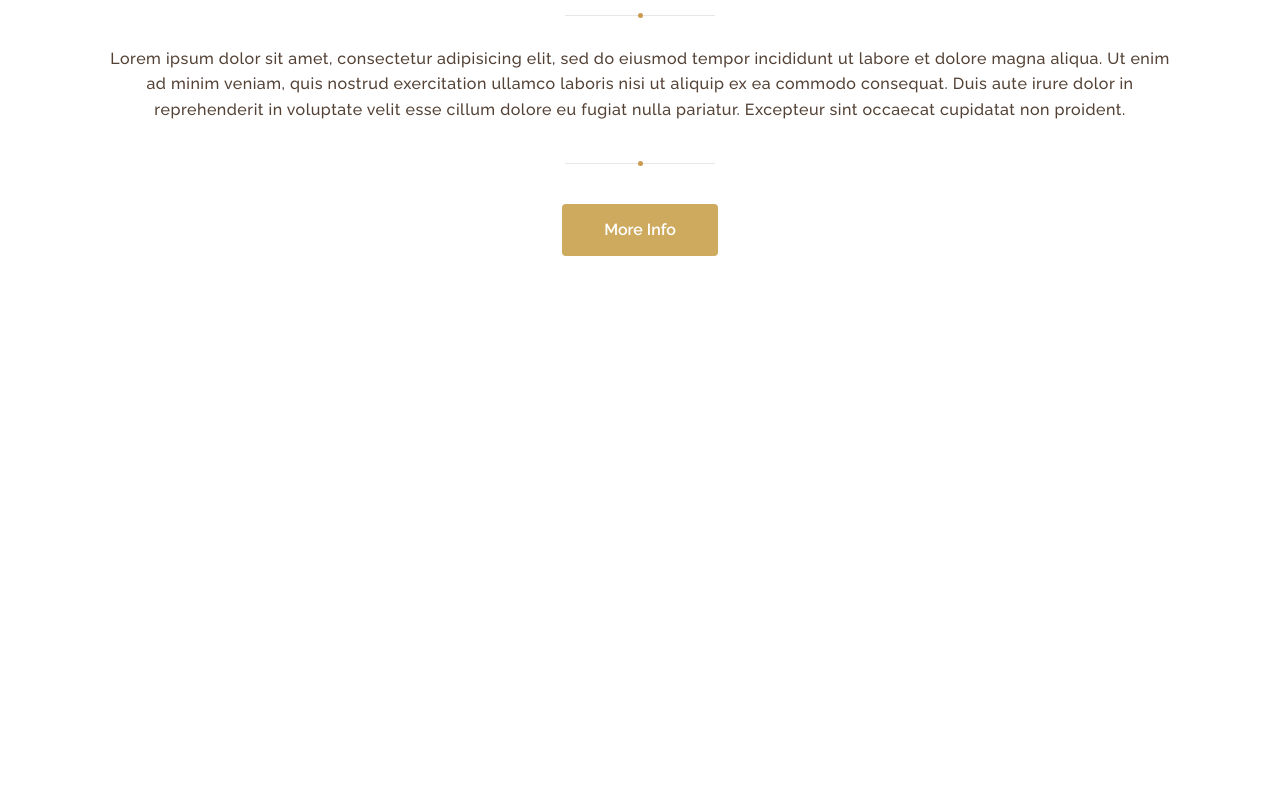
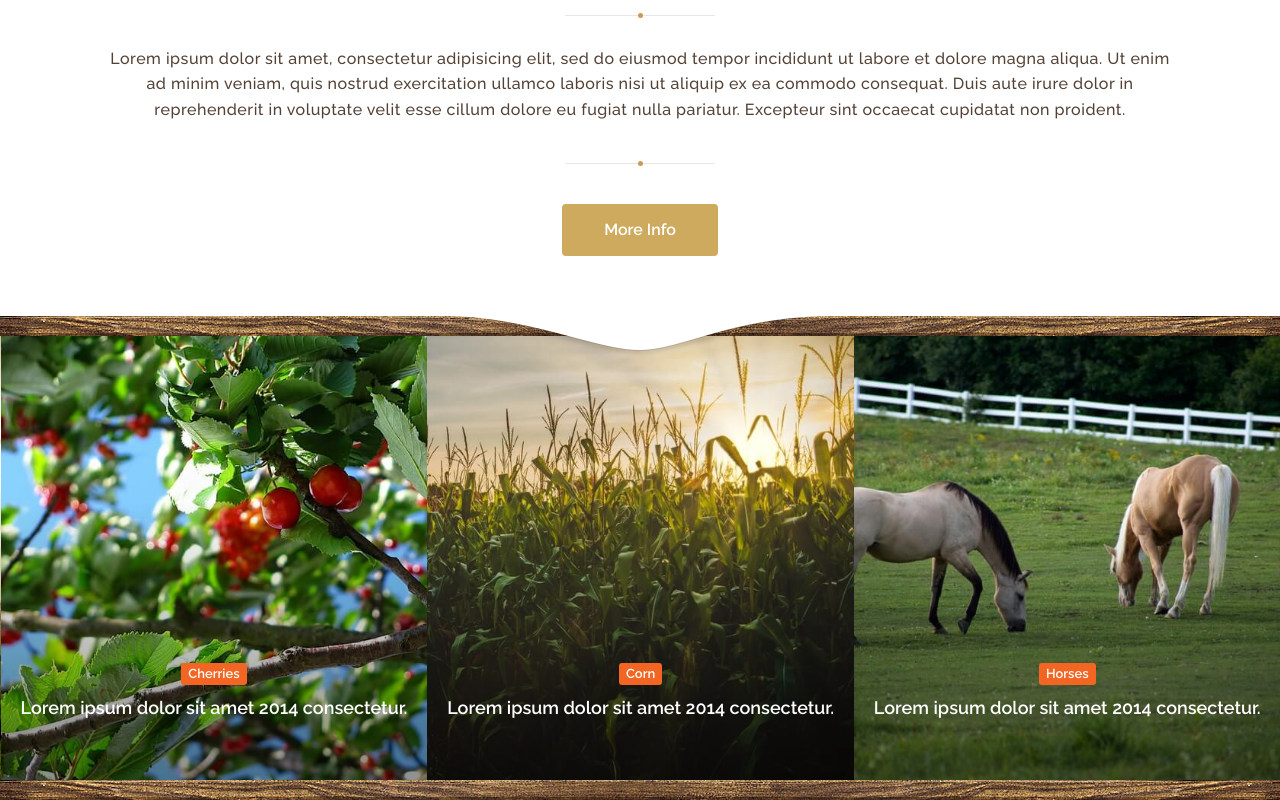
Before and after one commit to tomasz-paterka/Organic_farm_template, a website built with webpack: page src/index.html in a window 1280 px wide. Shown: the part 1322-2122 px from the top of the page. Before the commit the page ends 1638 px from the top, so only its background shows below. Built offline with nearby package versions, Linux system fonts and the light colour scheme; some packages are replaced by stand-ins of ours.

Commit message:
add owl_carousel, images and styles

```diff
--- a/src/index.html
+++ b/src/index.html
@@ -141,6 +141,63 @@
     </div>
   </section>
 
+  <section class="gallery no-padding separator top bottom">
+    <span class="arrow-separator"></span>
+    <div class="container-fluid">
+      <div class="row">
+        <div class="col-lg-12">
+          <div class="owl-carousel">
+            <figure class="item">
+              <div class="overlay">
+                <div class="content">
+                  <a href="#grapes" class="category">Grapes</a>
+                  <h3><a href="#grapes" class="white">Lorem ipsum dolor sit amet 2014 consectetur.</a></h3>
+                </div>
+              </div>
+              <img src="img/grapes.jpg" class="img-fluid" alt="Image 1">
+            </figure>
+            <figure class="item">
+              <div class="overlay">
+                <div class="content">
+                  <a href="#cherries" class="category">Cherries</a>
+                  <h3><a href="#cherries" class="white">Lorem ipsum dolor sit amet 2014 consectetur.</a></h3>
+                </div>
+              </div>
+              <img src="img/cherries.jpg" class="img-fluid" alt="Image 1">
+            </figure>
+            <figure class="item">
+              <div class="overlay">
+                <div class="content">
+                  <a href="#corn" class="category">Corn</a>
+                  <h3><a href="#corn" class="white">Lorem ipsum dolor sit amet 2014 consectetur.</a></h3>
+                </div>
+              </div>
+              <img src="img/corn.jpg" class="img-fluid" alt="Image 1">
+            </figure>
+            <figure class="item">
+              <div class="overlay">
+                <div class="content">
+                  <a href="#horses" class="category">Horses</a>
+                  <h3><a href="#horses" class="white">Lorem ipsum dolor sit amet 2014 consectetur.</a></h3>
+                </div>
+              </div>
+              <img src="img/horses.jpg" class="img-fluid" alt="Image 1">
+            </figure>
+            <figure class="item">
+              <div class="overlay">
+                <div class="content">
+                  <a href="#wine" class="category">Wine</a>
+                  <h3><a href="#wine" class="white">Lorem ipsum dolor sit amet 2014 consectetur.</a></h3>
+                </div>
+              </div>
+              <img src="img/wine.jpg" class="img-fluid" alt="Image 1">
+            </figure>
+          </div>
+        </div>
+      </div>
+    </div>
+  </section>
+
   <script src="<%= htmlWebpackPlugin.files.chunks.main.entry %>"></script>
 </body>
 
--- a/src/js/app.js
+++ b/src/js/app.js
@@ -0,0 +1,26 @@
+$(function () {
+  $('.owl-carousel').owlCarousel({
+    loop: true,
+    margin: 0,
+    nav: false,
+    dots: false,
+    autoplay: true,
+    autoplayTimeout: 3000,
+    autoplayHoverPause: true,
+    autoHeight: true,
+    responsive: {
+      0: {
+        items: 1
+      },
+      720: {
+        items: 2
+      },
+      1024: {
+        items: 3
+      },
+      1440: {
+        items: 4
+      }
+    }
+  })
+});
--- a/src/js/index.js
+++ b/src/js/index.js
@@ -1,7 +1,15 @@
 import 'bootstrap';
 import '../scss/style.scss';
+import './app';
+import '../scss/owl_carousel/owl.carousel.scss';
+import 'owl.carousel';
 
 require('../img/logo.png');
 require('../img/intro1.jpg');
 require('../img/intro2.jpg');
 require('../img/intro3.jpg');
+require('../img/grapes.jpg');
+require('../img/corn.jpg');
+require('../img/cherries.jpg');
+require('../img/horses.jpg');
+require('../img/wine.jpg');
--- /dev/null
+++ b/src/scss/owl_carousel/_autoheight.scss
@@ -0,0 +1,7 @@
+/*
+ * 	Owl Carousel - Auto Height Plugin
+ */
+
+.owl-height {
+	transition: height 500ms ease-in-out;
+}
--- /dev/null
+++ b/src/scss/owl_carousel/_core.scss
@@ -0,0 +1,126 @@
+/*
+ *  Owl Carousel - Core
+ */
+.owl-carousel {
+	display: none;
+	width: 100%;
+	-webkit-tap-highlight-color: transparent;
+	/* position relative and z-index fix webkit rendering fonts issue */
+	position: relative;
+	z-index: 1;
+
+	.owl-stage {
+		position: relative;
+		-ms-touch-action: pan-Y;
+		touch-action: manipulation;
+		-moz-backface-visibility: hidden; /* fix firefox animation glitch */
+	}
+
+	.owl-stage:after {
+		content: ".";
+		display: block;
+		clear: both;
+		visibility: hidden;
+		line-height: 0;
+		height: 0;
+	}
+
+	.owl-stage-outer {
+		position: relative;
+		overflow: hidden;
+		/* fix for flashing background */
+		-webkit-transform: translate3d(0px, 0px, 0px);
+	}
+
+	.owl-wrapper,
+	.owl-item{
+		-webkit-backface-visibility: hidden;
+		-moz-backface-visibility: hidden;
+		-ms-backface-visibility: hidden;
+		-webkit-transform: translate3d(0,0,0);
+		-moz-transform: translate3d(0,0,0);
+		-ms-transform: translate3d(0,0,0);
+	}
+
+	.owl-item {
+		position: relative;
+		min-height: 1px;
+		float: left;
+		-webkit-backface-visibility: hidden;
+		-webkit-tap-highlight-color: transparent;
+		-webkit-touch-callout: none;
+	}
+	.owl-item img {
+		display: block;
+		width: 100%;
+	}
+
+	.owl-nav.disabled,
+	.owl-dots.disabled {
+		display: none;
+	}
+
+	.owl-nav .owl-prev,
+	.owl-nav .owl-next,
+	.owl-dot {
+		cursor: pointer;
+		-webkit-user-select: none;
+		-khtml-user-select: none;
+		-moz-user-select: none;
+		-ms-user-select: none;
+		user-select: none;
+	}
+
+	.owl-nav button.owl-prev,
+	.owl-nav button.owl-next,
+	button.owl-dot {
+		background: none;
+		color: inherit;
+		border: none;
+		padding:0!important;
+		font: inherit;
+	}
+
+	&.owl-loaded {
+		display: block;
+	}
+
+	&.owl-loading {
+		opacity: 0;
+		display: block;
+	}
+
+	&.owl-hidden {
+		opacity: 0;
+	}
+
+	&.owl-refresh .owl-item {
+		visibility: hidden;
+	}
+
+	&.owl-drag .owl-item {
+		touch-action: pan-y;
+		-webkit-user-select: none;
+		-moz-user-select: none;
+		-ms-user-select: none;
+		user-select: none;
+	}
+
+	&.owl-grab {
+		cursor: move;
+		cursor: grab;
+	}
+
+	&.owl-rtl {
+		direction: rtl;
+	}
+
+	&.owl-rtl .owl-item {
+		float: right;
+	}
+}
+
+/* No Js */
+.no-js .owl-carousel {
+	display: block;
+}
--- /dev/null
+++ b/src/scss/owl_carousel/owl.carousel.scss
@@ -0,0 +1,2 @@
+@import 'core';
+@import 'autoheight';
--- a/src/scss/style.scss
+++ b/src/scss/style.scss
@@ -457,3 +457,74 @@ body {
     }
   }
 }
+
+.gallery {
+  width: 100%;
+  height: auto;
+  position: relative;
+  padding: 0;
+  margin: 0 auto;
+
+  .owl-carousel {
+    .item {
+      position: relative;
+      margin: 0 auto;
+
+      .overlay {
+        position: absolute;
+        top: 0;
+        left: 0;
+        width: 100%;
+        height: 100%;
+        text-align: center;
+        background: linear-gradient(to bottom, rgba(0, 0, 0, 0) 20%, rgba(0, 0, 0, 0.4) 45%, rgba(0, 0, 0, 0.7) 100%);
+        transition: background-position 0.4s;
+        background-size: auto 200%;
+        background-position: 0 0;
+
+        &:hover {
+          background-position: 0 100%;
+          cursor: -webkit-grab;
+        }
+
+        .content {
+          display: block;
+          bottom: 40px;
+          width: 100%;
+          position: absolute;
+          text-align: center;
+          min-height: 80px;
+
+          a {
+            text-decoration: none;
+          }
+        }
+
+        .white {
+          color: $second-font-color;
+          position: relative;
+          width: 70%;
+          margin: 0 auto;
+          font-size: 15px;
+
+          @include media-breakpoint-up(xl) {
+            font-size: 18px;
+          }
+        }
+
+        .category {
+          font-size: 13px;
+          font-weight: 600;
+          color: $second-font-color;
+          display: inline-block;
+          margin: 0 0 10px 0;
+          padding: 3px 7px;
+          line-height: 16px;
+          pointer-events: auto;
+          background-color: $category-color;
+          border-radius: 3px;
+        }
+      }
+    }
+  }
+}
```
Also changed, not shown: src/img/cherries.jpg (added), src/img/corn.jpg (added), src/img/grapes.jpg (added), src/img/horses.jpg (added), src/img/wine.jpg (added), src/img/wine2.jpg (added).
